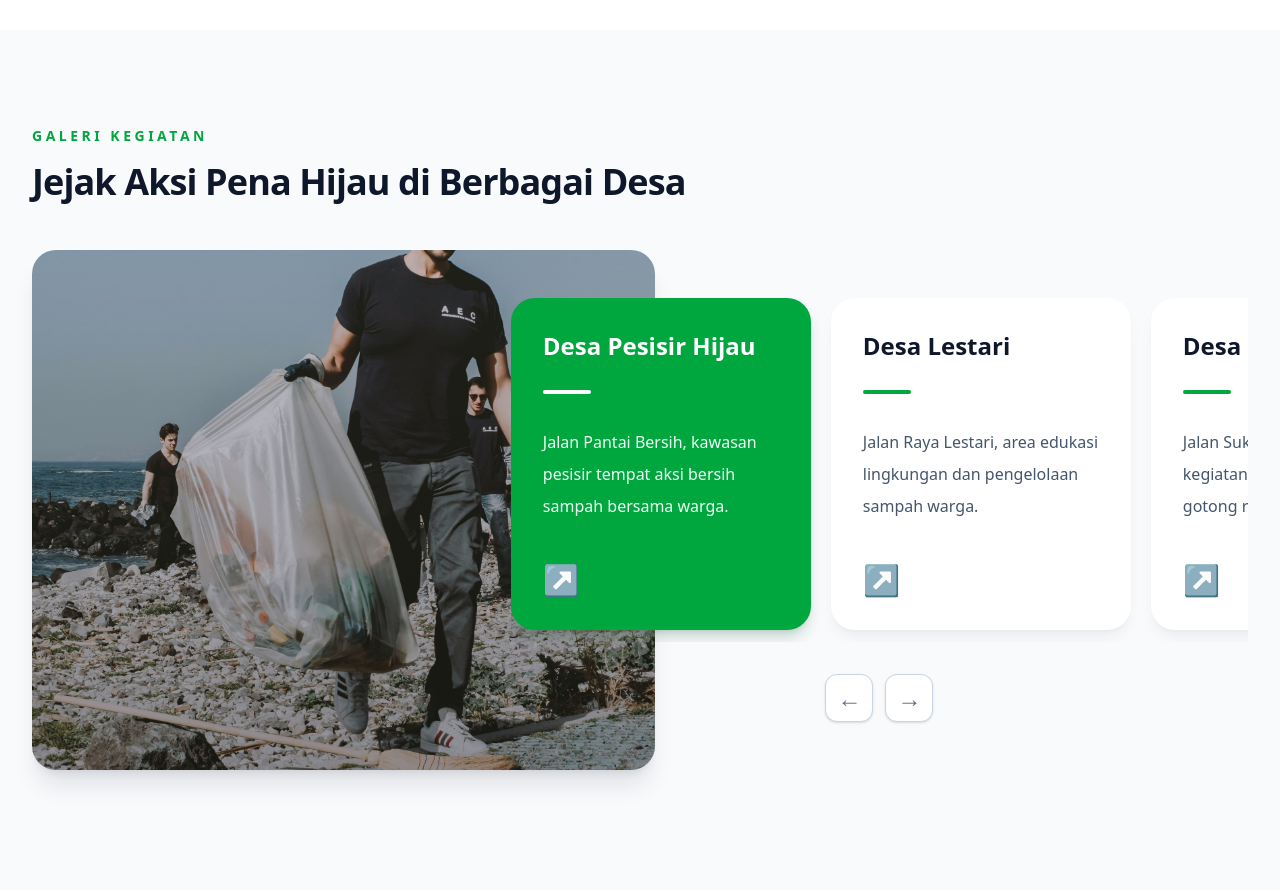
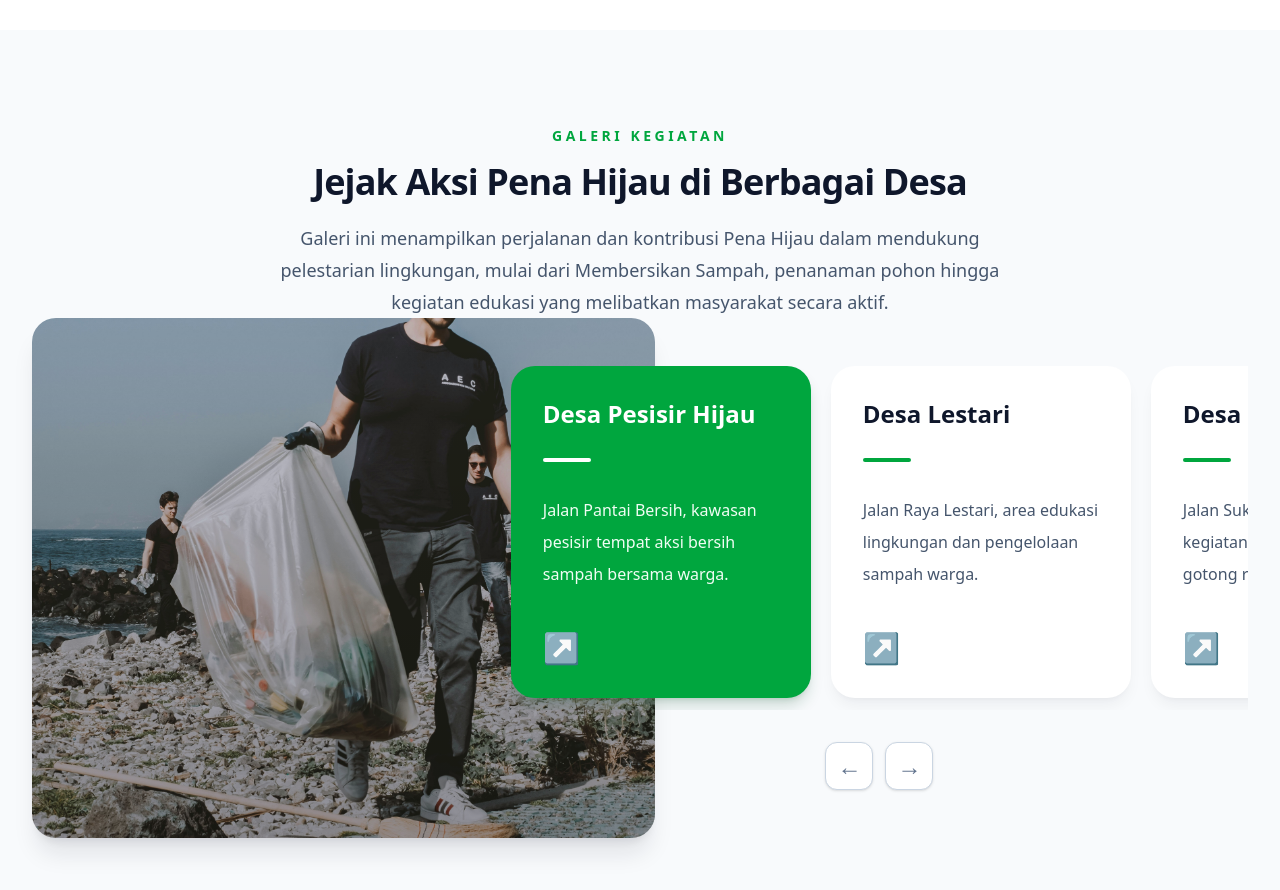
Before and after one commit to mardinajalah/pena-hijau, a Next.js app in the folder apps/frontend/: page / in a window 1280 px wide. Shown: the part 1560-2450 px from the top of the page. Before the commit the page ends 2426 px from the top, so only its background shows below. Built offline with nearby package versions, Linux system fonts and the light colour scheme.

Commit message:
Update GallerySection layout and add descriptive text for environmental contributions

```diff
--- a/apps/frontend/components/layouts/GallerySection.tsx
+++ b/apps/frontend/components/layouts/GallerySection.tsx
@@ -82,9 +82,12 @@ const GallerySection = () => {
   return (
     <section className='overflow-hidden bg-slate-50 py-20 sm:py-24'>
       <div className='px-5 sm:px-6 lg:px-8'>
-        <div className='mb-12 max-w-2xl'>
+        <div className='mbe-14 max-w-3xl mx-auto text-center'>
           <p className='text-sm font-semibold uppercase tracking-[0.25em] text-green-600'>Galeri Kegiatan</p>
           <h2 className='mt-4 text-3xl font-bold tracking-tight text-slate-900 sm:text-4xl'>Jejak Aksi Pena Hijau di Berbagai Desa</h2>
+          <p className='mt-5 text-base leading-8 text-slate-600 sm:text-lg'>
+            Galeri ini menampilkan perjalanan dan kontribusi Pena Hijau dalam mendukung pelestarian lingkungan, mulai dari Membersikan Sampah, penanaman pohon hingga kegiatan edukasi yang melibatkan masyarakat secara aktif.
+          </p>
         </div>
 
         <div className='grid items-center gap-8 lg:grid-cols-[minmax(0,1.05fr)_minmax(0,1fr)] lg:gap-0'>
@@ -103,11 +106,7 @@ const GallerySection = () => {
           <div className='relative z-10 lg:-ml-36'>
             <div
               key={`${activeIndex}-${slideDirection}`}
-              className={`flex gap-5 overflow-hidden pb-3 ${
-                slideDirection === 'next'
-                  ? 'animate-gallery-slide-next'
-                  : 'animate-gallery-slide-previous'
-              }`}
+              className={`flex gap-5 overflow-hidden pb-3 ${slideDirection === 'next' ? 'animate-gallery-slide-next' : 'animate-gallery-slide-previous'}`}
             >
               {visibleGalleries.map((gallery) => {
                 const isActive = gallery.galleryIndex === activeIndex;
```
